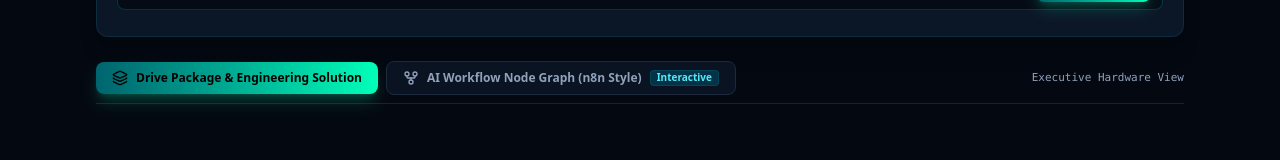
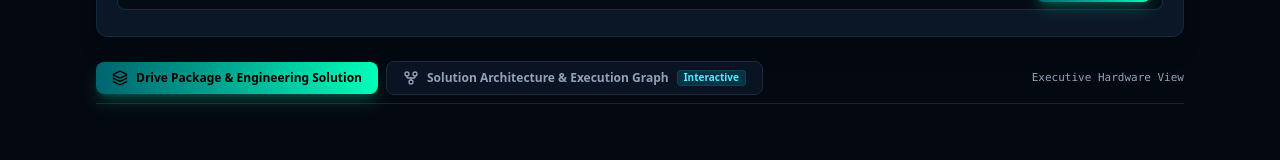
Before and after one commit to alouloulou/siemens-simo-cpq, a Next.js app: page / in a window 1280 px wide. Shown: the part 337-497 px from the top of the page. Built offline with nearby package versions, Linux system fonts and the light colour scheme; no server answers.

Commit message:
chore: rename workflow tab to Solution Architecture & Execution Graph

```diff
--- a/src/app/page.tsx
+++ b/src/app/page.tsx
@@ -162,7 +162,7 @@ export default function SimoCPQDashboard() {
               }`}
             >
               <GitFork className="w-4 h-4" />
-              <span>AI Workflow Node Graph (n8n Style)</span>
+              <span>Solution Architecture & Execution Graph</span>
               <span className="text-[10px] px-1.5 py-0.2 rounded bg-cyan-950 text-cyan-300 border border-cyan-800/40">
                 Interactive
               </span>
@@ -187,7 +187,7 @@ export default function SimoCPQDashboard() {
           />
         )}
 
-        {/* Tab 2: n8n-Style Workflow Node Graph */}
+        {/* Tab 2: Architecture Workflow Node Graph */}
         {activeTab === 'workflow' && (
           <WorkflowNodeGraph
             activitySteps={activitySteps}
--- a/src/components/WorkflowNodeGraph.tsx
+++ b/src/components/WorkflowNodeGraph.tsx
@@ -193,7 +193,7 @@ export const WorkflowNodeGraph: React.FC<WorkflowNodeGraphProps> = ({
           <div className="flex items-center gap-2">
             <span className="w-2.5 h-2.5 rounded-full bg-[#00ffb9] animate-pulse" />
             <h3 className="text-sm font-bold text-white uppercase tracking-wider">
-              n8n-Style AI Workflow & Constraint Architecture Graph
+              Solution Architecture & Execution Pipeline Graph
             </h3>
           </div>
           <p className="text-xs text-slate-400 mt-0.5">
```
